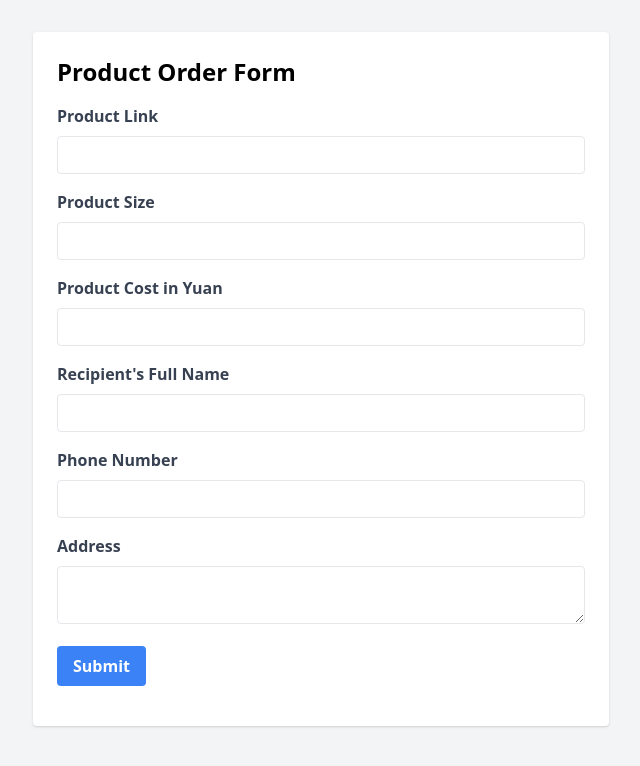
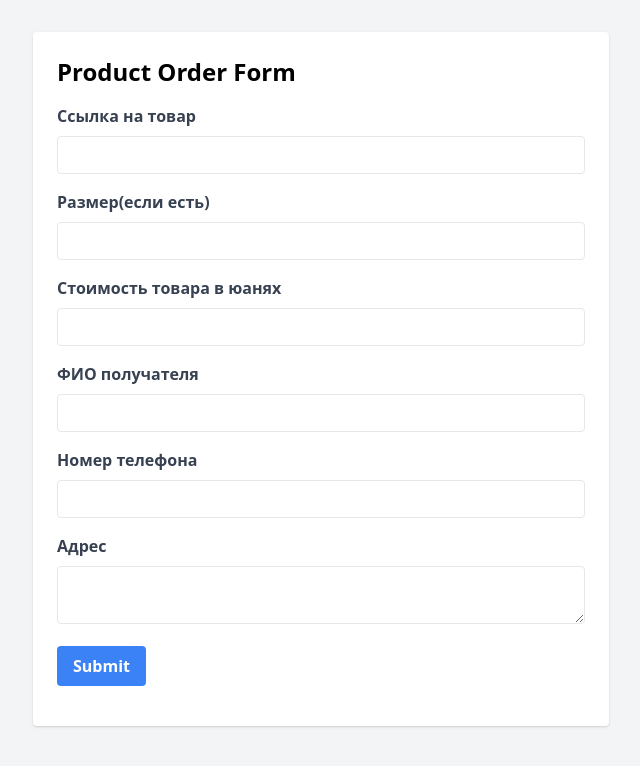
Before and after one commit to paleblo-od/paleblo-od.github.io, a plain HTML site: page index.html in a window 1280 px wide. Shown: the whole page, without its empty margins (319-959 px from the left). Drawn offline with nearby package versions, Linux system fonts and the light colour scheme.

Commit message:
Update index.html

```diff
--- a/index.html
+++ b/index.html
@@ -16,7 +16,7 @@
     <head>
       <meta charset="UTF-8">
       <meta name="viewport" content="width=device-width, initial-scale=1.0">
-      <title>Product Order Form</title>
+      <title>Оформление заказа</title>
       <!-- Import Tailwind CSS -->
       <link rel="stylesheet" href="https://cdnjs.cloudflare.com/ajax/libs/tailwindcss/2.2.17/tailwind.min.css">
       	<script src="https://telegram.org/js/telegram-web-app.js"></script>
@@ -28,27 +28,27 @@
           <h1 class="text-2xl font-bold mb-4">Product Order Form</h1>
           <form action="#" method="POST">
             <div class="mb-4">
-              <label class="block text-gray-700 font-bold mb-2" for="product-link">Product Link</label>
+              <label class="block text-gray-700 font-bold mb-2" for="product-link">Ссылка на товар</label>
               <input class="appearance-none border rounded w-full py-2 px-3 text-gray-700 leading-tight focus:outline-none focus:shadow-outline" type="text" id="product-link" name="product-link" required>
             </div>
             <div class="mb-4">
-              <label class="block text-gray-700 font-bold mb-2" for="product-size">Product Size</label>
+              <label class="block text-gray-700 font-bold mb-2" for="product-size">Размер(если есть)</label>
               <input class="appearance-none border rounded w-full py-2 px-3 text-gray-700 leading-tight focus:outline-none focus:shadow-outline" type="text" id="product-size" name="product-size" required>
             </div>
             <div class="mb-4">
-              <label class="block text-gray-700 font-bold mb-2" for="product-cost">Product Cost in Yuan</label>
+              <label class="block text-gray-700 font-bold mb-2" for="product-cost">Стоимость товара в юанях</label>
               <input class="appearance-none border rounded w-full py-2 px-3 text-gray-700 leading-tight focus:outline-none focus:shadow-outline" type="number" id="product-cost" name="product-cost" required>
             </div>
             <div class="mb-4">
-              <label class="block text-gray-700 font-bold mb-2" for="recipient-name">Recipient's Full Name</label>
+              <label class="block text-gray-700 font-bold mb-2" for="recipient-name">ФИО получателя</label>
               <input class="appearance-none border rounded w-full py-2 px-3 text-gray-700 leading-tight focus:outline-none focus:shadow-outline" type="text" id="recipient-name" name="recipient-name" required>
             </div>
             <div class="mb-4">
-              <label class="block text-gray-700 font-bold mb-2" for="phone-number">Phone Number</label>
+              <label class="block text-gray-700 font-bold mb-2" for="phone-number">Номер телефона</label>
               <input class="appearance-none border rounded w-full py-2 px-3 text-gray-700 leading-tight focus:outline-none focus:shadow-outline" type="tel" id="phone-number" name="phone-number" required>
             </div>
             <div class="mb-4">
-              <label class="block text-gray-700 font-bold mb-2" for="address">Address</label>
+              <label class="block text-gray-700 font-bold mb-2" for="address">Адрес</label>
               <textarea class="appearance-none border rounded w-full py-2 px-3 text-gray-700 leading-tight focus:outline-none focus:shadow-outline" id="address" name="address" required></textarea>
             </div>
             <div class="mb-4">
```
